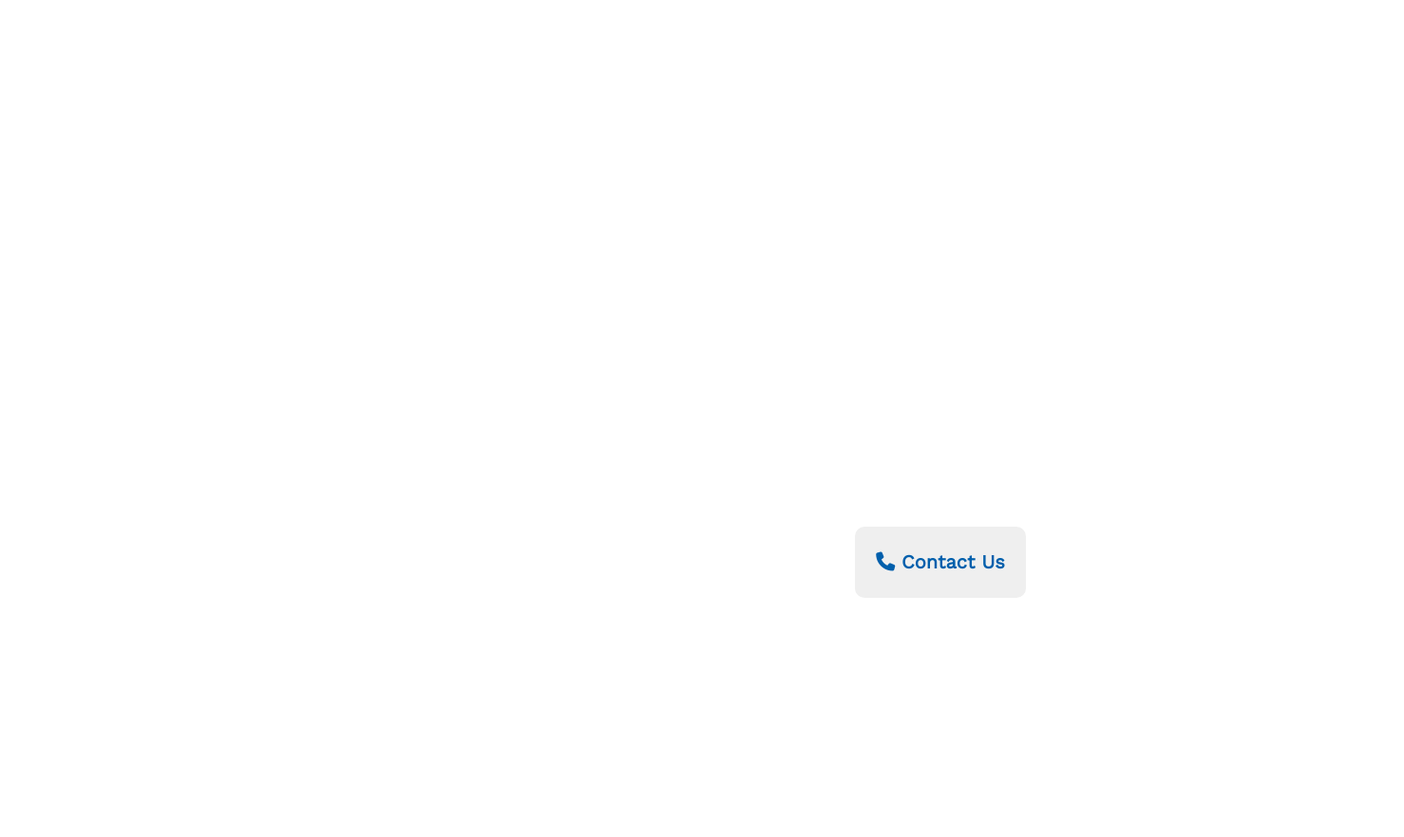
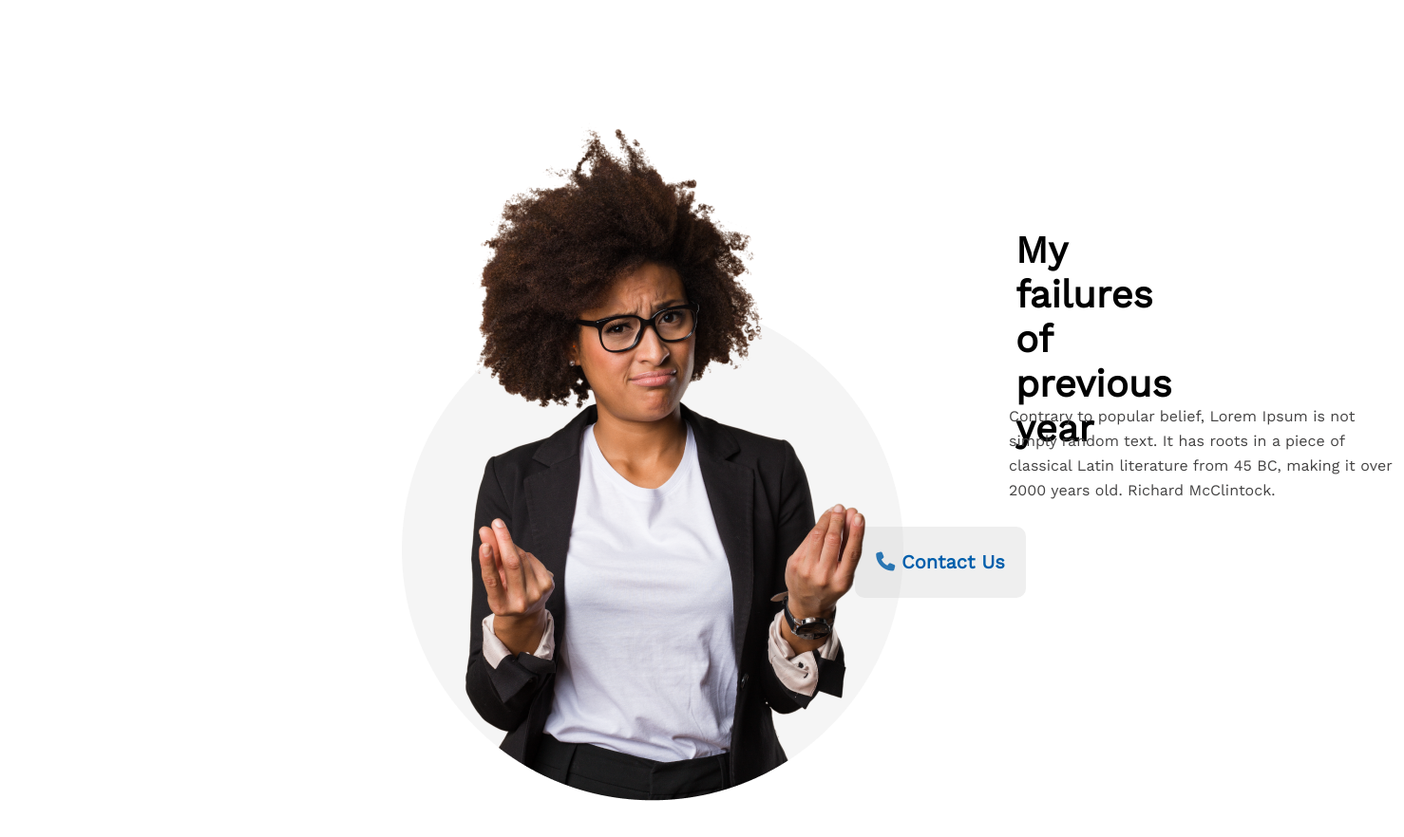
Before and after one commit to Rifat39/Assignment-1, a plain HTML site: page index.html in a window 1280 px wide. Shown: the part 1000-1882 px from the top of the page at 95% size, 1478 px wide, since content can reach past the window. Before the commit the page ends 1630 px from the top, so only its background shows below. Drawn offline with nearby package versions, Linux system fonts and the light colour scheme.

Commit message:
main add

```diff
--- a/index.html
+++ b/index.html
@@ -34,5 +34,19 @@
         </button>
       </div>
     </header>
+    <!-- main section -->
+    <main>
+      <section>
+        <div class="failure">
+          <img src="images/person.png" alt="" />
+          <h3 class="main-title">My failures of previous year</h3>
+          <p class="main-para">
+            Contrary to popular belief, Lorem Ipsum is not simply random text.
+            It has roots in a piece of classical Latin literature from 45 BC,
+            making it over 2000 years old. Richard McClintock.
+          </p>
+        </div>
+      </section>
+    </main>
   </body>
 </html>
--- a/styles/style.css
+++ b/styles/style.css
@@ -2,6 +2,7 @@
   margin: 0;
   font-family: "Work Sans";
 }
+/* header section */
 .btn-primary {
   font-weight: 600;
   font-size: 20px;
@@ -45,3 +46,31 @@
   background-size: cover;
   height: 970px;
 }
+
+/* main section */
+.failure {
+  display: flex;
+  align-items: center;
+  margin: 150px 400px;
+}
+.main-title {
+  color: black;
+  font-weight: 700;
+  font-size: 40px;
+  padding-left: 100px;
+  text-align: left;
+  padding-bottom: 250px;
+}
+.main-para {
+  position: absolute;
+  width: 416px;
+  height: 104px;
+  left: 862px;
+  top: 1296px;
+  font-weight: 400;
+  font-size: 16px;
+  line-height: 26px;
+  padding-top: 130px;
+  padding-left: 200px;
+  color: #444343;
+}
```
